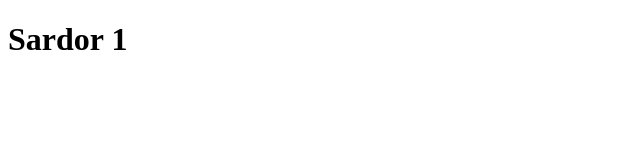
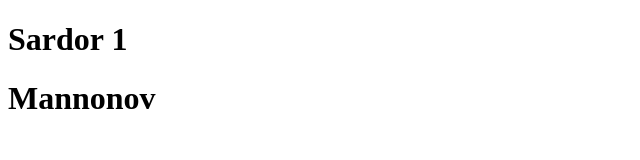
Before and after one commit to sarekm01/three-commit, a plain HTML site: page index.html in a window 1280 px wide. Shown: the whole page, without its empty margins (0-640 px from the left). Drawn offline with Linux system fonts and the light colour scheme.

Commit message:
second commit

```diff
--- a/index.html
+++ b/index.html
@@ -8,5 +8,6 @@
 </head>
 <body>
     <h1>Sardor 1</h1>
+    <h1>Mannonov</h1>
 </body>
 </html>
```
